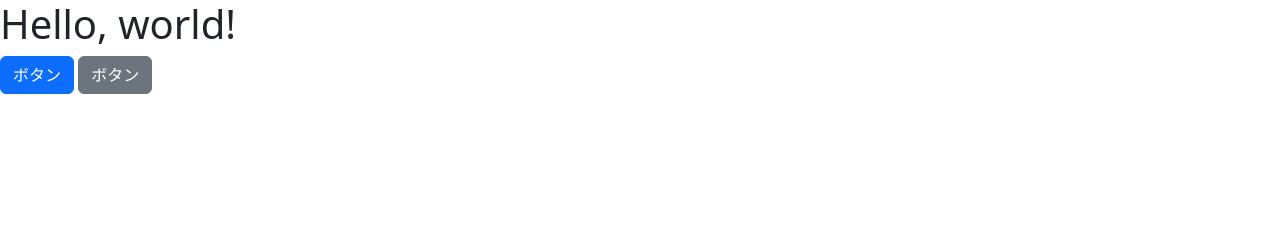
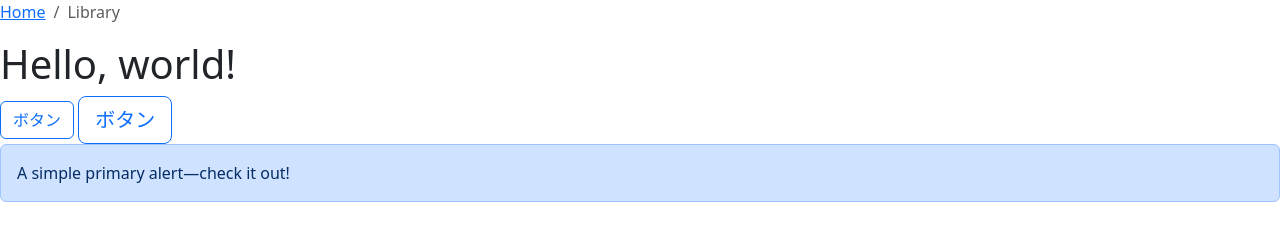
Before and after one commit to n-awamura/a, a plain HTML site: page index.html in a window 1280 px wide. Drawn offline with nearby package versions, Linux system fonts and the light colour scheme.

Commit message:
git commit -m

```diff
--- a/index.html
+++ b/index.html
@@ -7,9 +7,19 @@
     <link href="https://cdn.jsdelivr.net/npm/bootstrap@5.3.0/dist/css/bootstrap.min.css" rel="stylesheet" integrity="sha384-9ndCyUaIbzAi2FUVXJi0CjmCapSmO7SnpJef0486qhLnuZ2cdeRhO02iuK6FUUVM" crossorigin="anonymous">
   </head>
   <body>
+    <nav aria-label="breadcrumb">
+      <ol class="breadcrumb">
+        <li class="breadcrumb-item"><a href="#">Home</a></li>
+        <li class="breadcrumb-item active" aria-current="page">Library</li>
+      </ol>
+    </nav>
     <h1>Hello, world!</h1>
-    <button type="button" class="btn btn-primary">ボタン</button>
-    <button type="button" class="btn btn-secondary">ボタン</button>
+    <button type="button" class="btn btn-outline-primary">ボタン</button>
+    <button type="button" class="btn btn-outline-primary btn-lg">ボタン</button>
+    <div class="alert alert-primary" role="alert">
+      A simple primary alert—check it out!
+    </div>
+
     <script src="https://cdn.jsdelivr.net/npm/bootstrap@5.3.0/dist/js/bootstrap.bundle.min.js" integrity="sha384-geWF76RCwLtnZ8qwWowPQNguL3RmwHVBC9FhGdlKrxdiJJigb/j/68SIy3Te4Bkz" crossorigin="anonymous"></script>
     <script src="https://cdn.jsdelivr.net/npm/@popperjs/core@2.11.8/dist/umd/popper.min.js" integrity="sha384-I7E8VVD/ismYTF4hNIPjVp/Zjvgyol6VFvRkX/vR+Vc4jQkC+hVqc2pM8ODewa9r" crossorigin="anonymous"></script>
     <script src="https://cdn.jsdelivr.net/npm/bootstrap@5.3.0/dist/js/bootstrap.min.js" integrity="sha384-fbbOQedDUMZZ5KreZpsbe1LCZPVmfTnH7ois6mU1QK+m14rQ1l2bGBq41eYeM/fS" crossorigin="anonymous"></script>
```
